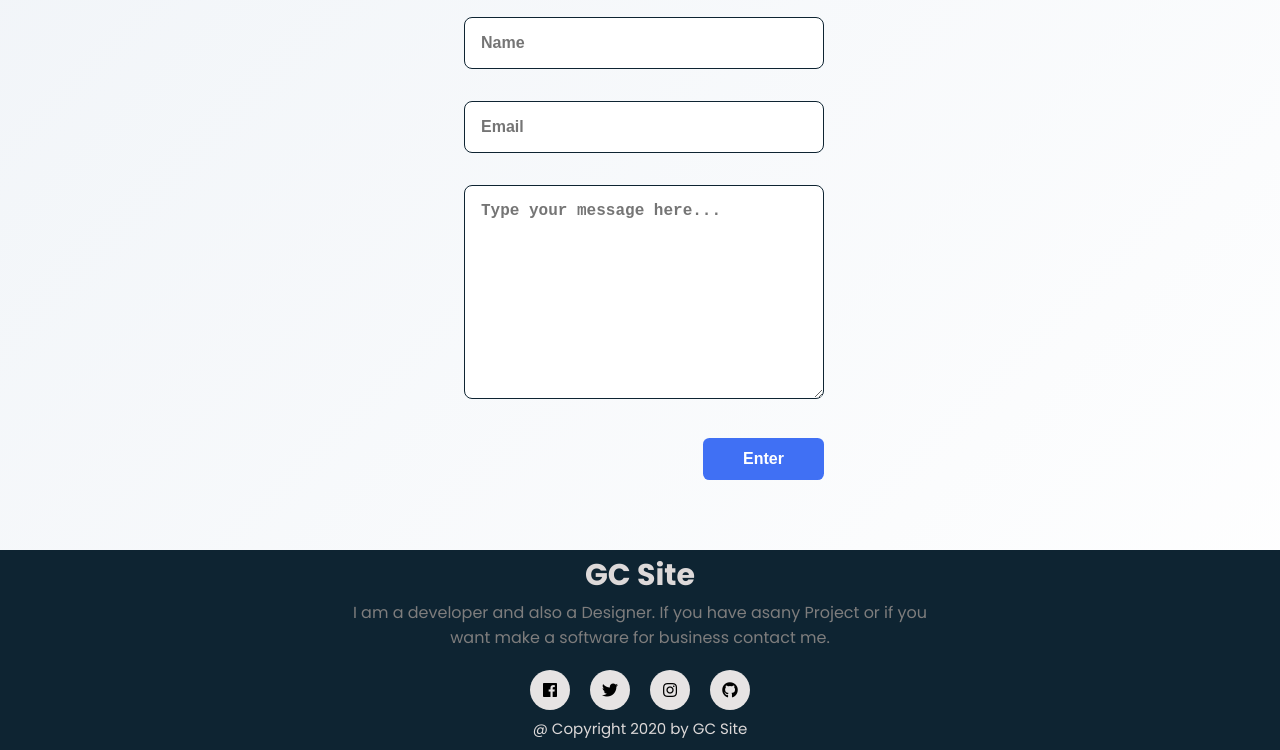
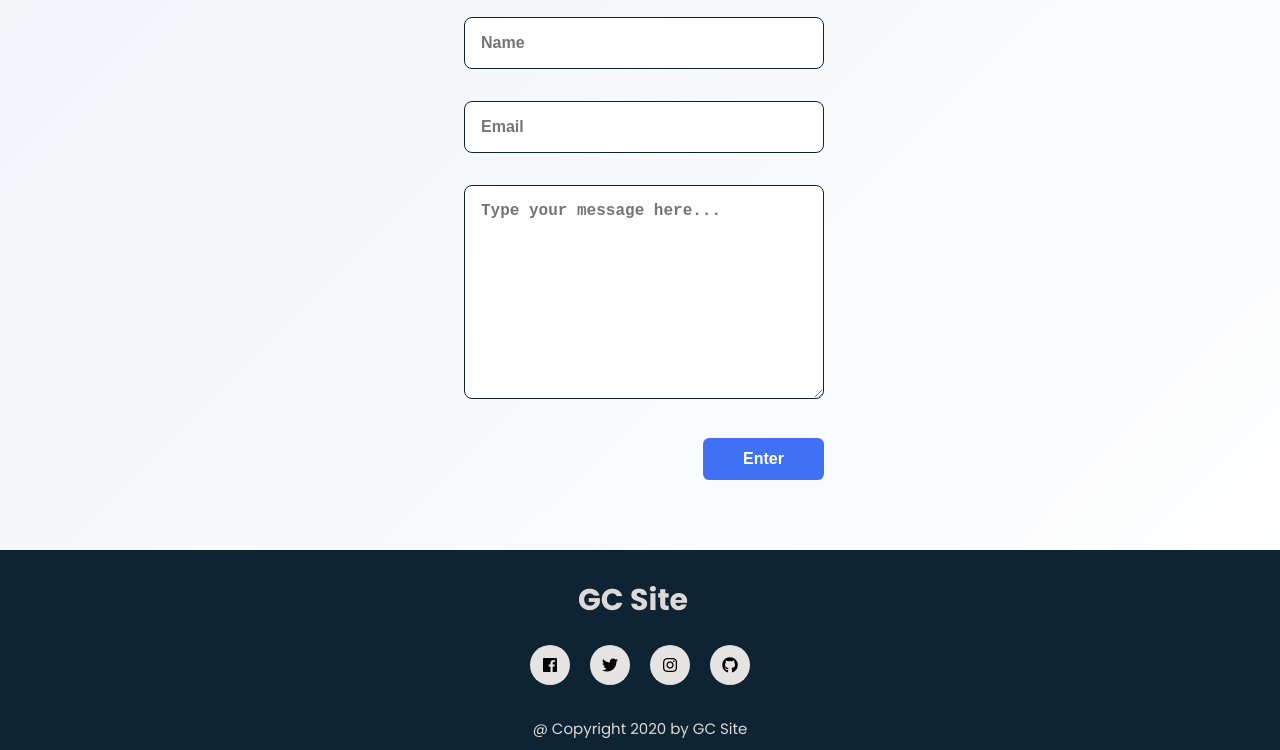
Before and after one commit to Gilchrist32/Gilchrist-Personal, a plain HTML site: page index.html in a window 1280 px wide. Shown: the part 4058-4808 px from the top of the page. Drawn offline with nearby package versions, Linux system fonts and the light colour scheme.

Commit message:
Changed margin footer

```diff
--- a/css/style.css
+++ b/css/style.css
@@ -498,6 +498,10 @@ footer{
     align-items: center;
     position: relative;
 }
+.footer__title{
+    margin-left: 130px;
+}
+
 footer p{
     font-family: 'Poppins', sans-serif;
 }
@@ -509,10 +513,11 @@ footer p:nth-child(1){
     margin-bottom: 20px;
 }
 footer p:nth-child(2){
-    font-size: 16px;
+    font-size: 15px;
     color: #7e7d7d;
     width: 600px;
     text-align: center;
+    margin-right: 20px;
 }
 .social-icons a{
     width: 40px;
@@ -783,6 +788,9 @@ footer p:nth-child(2){
         margin-left: var(--mb-1);
 
     }
+    .footer__title{
+        margin-left: 450px;
+    }
 }
 
 @media screen and (min-width: 1024px){
--- a/index.html
+++ b/index.html
@@ -265,10 +265,9 @@
 
         <!--FOOTER-->
         <footer class="footer">
-            <p>GC Site</p>
-            <p>I am a developer and also a Designer.
-                If you have asany Project or if you want make a software for business
-                contact me.</p>
+            <div class="footer__container bd-grid">
+                <p class="footer__title">GC Site</p>
+            </div>
         <!--social-->
         <div class="social-icons">
             <a href="https://www.facebook.com/gilchrist.calunia"><i class="fab fa-facebook"></i></a>
```
